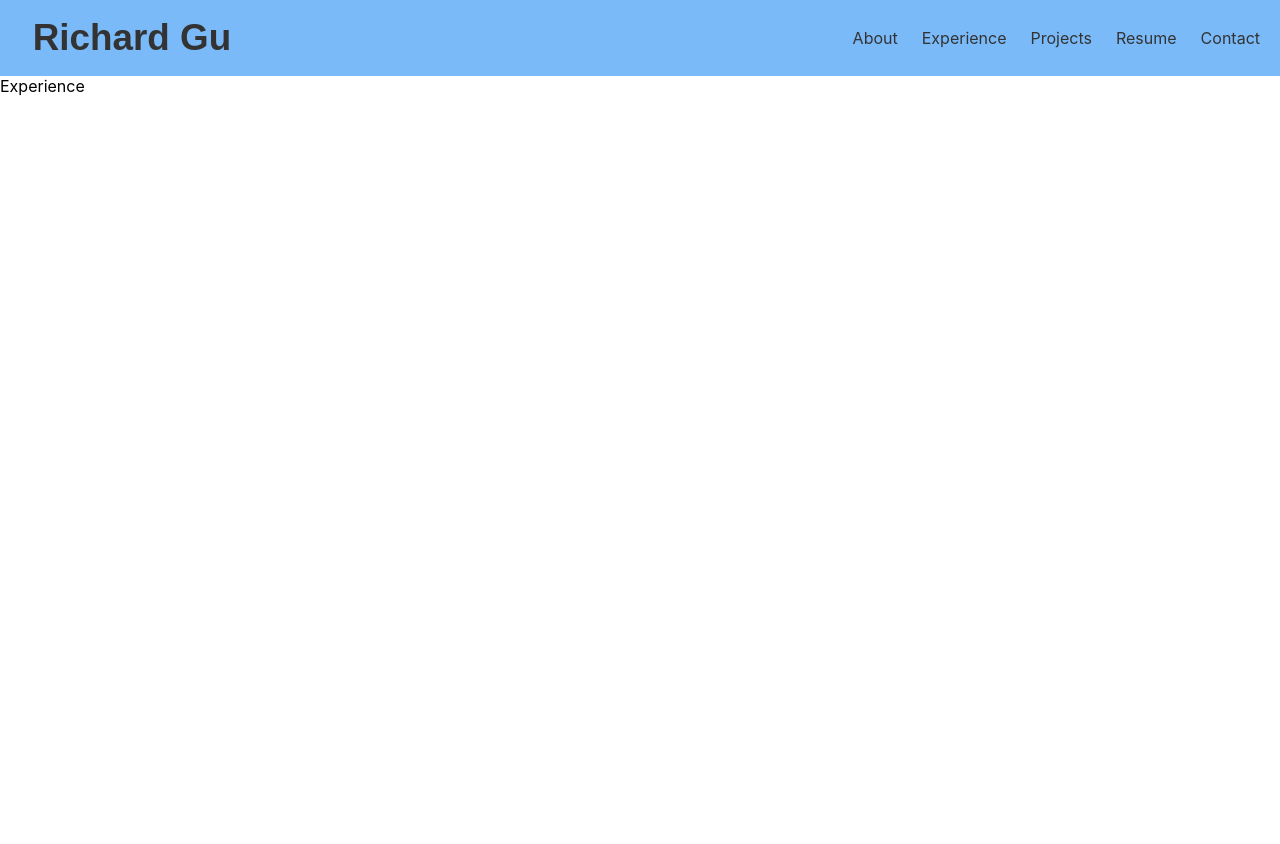
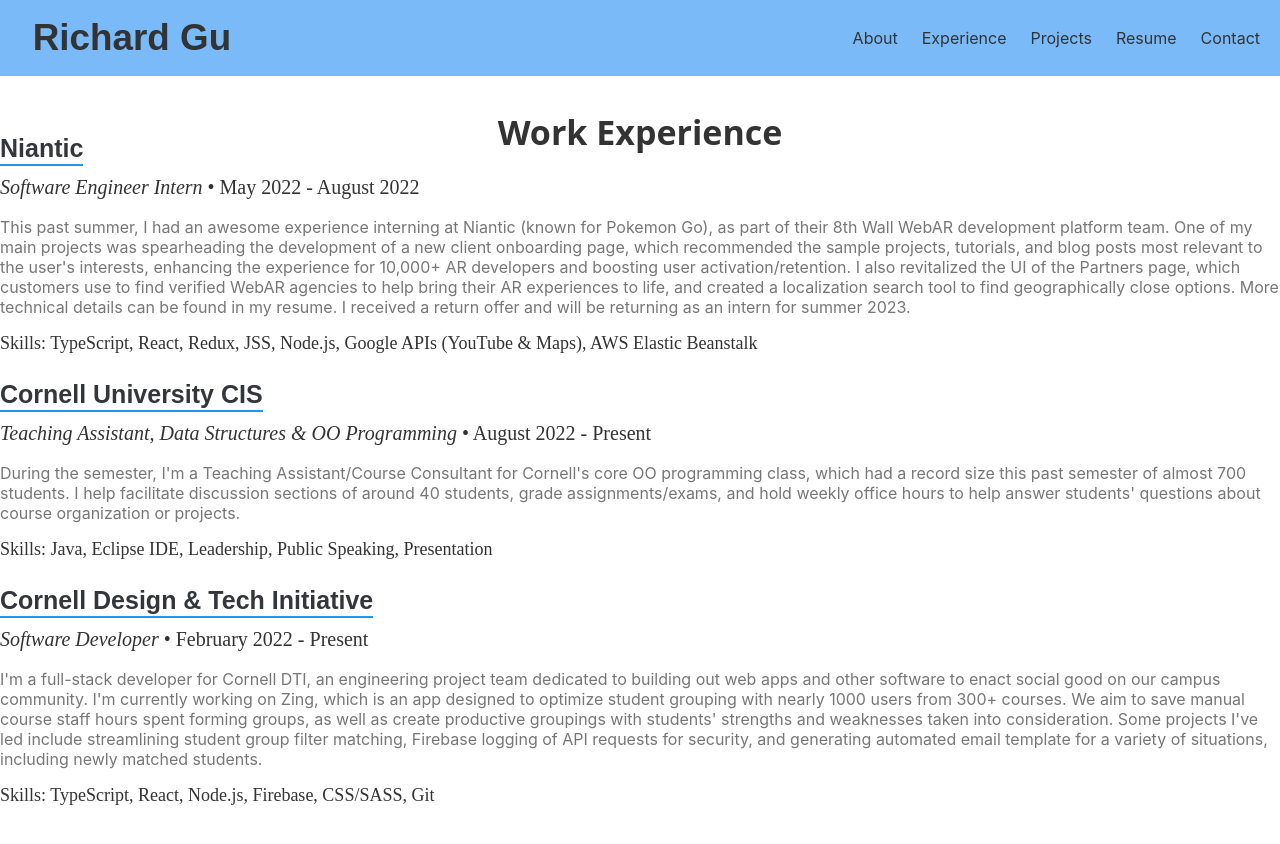
Before and after one commit to rgu0114/nexus, a React (Create React App) app: page /experience in a window 1280 px wide. Shown: the top 844 px of the page. Before the commit the page ends 800 px from the top, so only its background shows below. Built offline with nearby package versions, Linux system fonts and the light colour scheme.

Commit message:
Experiences page part 1

```diff
--- a/src/components/Contact.tsx
+++ b/src/components/Contact.tsx
@@ -6,11 +6,9 @@
     display: 'flex',
     flexDirection: 'column',
     marginTop: '2rem',
-    marginBottom: '2rem',
     paddingTop: '0.5rem',
     paddingLeft: '3rem',
     paddingRight: '3rem',
-    paddingBottom: '2.5rem',
     justifyContent: 'center',
     alignItems: 'center',
   },
--- a/src/components/Redirects.tsx
+++ b/src/components/Redirects.tsx
@@ -83,6 +83,15 @@
           >
             Resume
           </Button>
+
+          <Button
+            variant="contained"
+            color='primary'
+            className={classes.buttons}
+            href='/experience'
+          >
+            Work Experience
+          </Button>
         </ThemeProvider>
       </Stack>
 
--- a/src/pages/Experience.tsx
+++ b/src/pages/Experience.tsx
@@ -1,7 +1,116 @@
+import { blue } from '@mui/material/colors'
+import {createUseStyles} from 'react-jss'
+
+const useStyles = createUseStyles({
+  body: {
+    flexDirection: 'column',
+    margin: '3rem 0 1rem 0',
+    color: '#777',
+  },
+  experience: {
+    marginBottom: '2rem',
+  },
+  sectionHeader: {
+    display: 'flex',
+    lineHeight: '16px',
+    textAlign: 'center',
+    color: '#333',
+    font: '700 2.125rem/2.75rem "Open Sans", sans-serif',
+    justifyContent: 'center',
+    whiteSpace: 'nowrap'
+  },
+  companyName: {
+    width: 'fit-content',
+    lineHeight: '16px',
+    textAlign: 'center',
+    color: '#33363B',
+    font: '600 25px/30px opensans-bold, sans-serif',
+    justifyContent: 'center',
+    whiteSpace: 'nowrap',
+    borderBottom: `2px solid ${blue[500]}`,
+    paddingBottom: '0.5rem'
+  },
+  role: {
+    font: '20px/24px librebaskerville-italic, serif',
+    color: '#333',
+    marginBottom: '18px',
+    marginTop: '9px',
+  },
+  skills: {
+    font: '18px librebaskerville-italic, serif',
+    color: '#333',
+    marginBottom: '1rem',
+    marginTop: '1rem',
+  }
+})
+
 const Experience = () => {
+  const classes = useStyles()
+
   return (
-    <div>
-      Experience
+    <div className={classes.body}>
+      <div className={classes.sectionHeader}> Work Experience </div>
+      <div className={classes.experience}>
+
+        <div className={classes.companyName}>
+          Niantic
+        </div>
+        <div className={classes.role}>
+          <span style={{fontStyle: 'italic'}}> Software Engineer Intern </span> • May 2022 - August 2022
+        </div>
+          This past summer, I had an awesome experience interning at Niantic (known for Pokemon Go), as
+          part of their 8th Wall WebAR development platform team. One of my main projects was spearheading the
+          development of a new client onboarding page, which recommended the sample projects, tutorials, and blog posts
+          most relevant to the user's interests, enhancing the experience for 10,000+ AR developers and boosting
+          user activation/retention. I also revitalized the UI of the Partners page, which customers use to find verified WebAR
+          agencies to help bring their AR experiences to life, and created a localization search tool to find
+          geographically close options. More technical details can be found in my resume. I received a return offer
+          and will be returning as an intern for summer 2023.
+        <div className={classes.skills}>
+          Skills: TypeScript, React, Redux, JSS, Node.js, Google APIs (YouTube & Maps), AWS Elastic Beanstalk
+        </div>
+      </div>
+
+      <div className={classes.experience}>
+        <div className={classes.companyName}>
+          Cornell University CIS
+        </div>
+        <div className={classes.role}>
+          <span style={{fontStyle: 'italic'}}> Teaching Assistant, Data Structures & OO Programming </span> • August 2022 - Present
+        </div>
+          During the semester, I'm a Teaching Assistant/Course Consultant for Cornell's core OO programming class, which had a record
+          size this past semester of almost 700 students. I help facilitate discussion sections of around 40 students, grade assignments/exams,
+          and hold weekly office hours to help answer students' questions about course organization or projects.
+        <div className={classes.skills}>
+          Skills: Java, Eclipse IDE, Leadership, Public Speaking, Presentation
+        </div>
+      </div>
+
+
+      <div className={classes.experience}>
+        <div className={classes.companyName}>
+          Cornell Design & Tech Initiative
+        </div>
+        <div className={classes.role}>
+          <span style={{fontStyle: 'italic'}}> Software Developer </span> • February 2022 - Present
+        </div>
+
+          I'm a full-stack developer for Cornell DTI, an engineering project team dedicated to building out web apps and other
+          software to enact social good on our campus community. I'm currently working on Zing, which is an app designed to optimize
+          student grouping with nearly 1000 users from 300+ courses. We aim to save manual course staff hours spent forming groups,
+          as well as create productive groupings with students' strengths and weaknesses taken into consideration. Some projects I've
+          led include streamlining student group filter matching, Firebase logging of API requests for security, and generating automated
+          email template for a variety of situations, including newly matched students.
+
+        <div className={classes.skills}>
+          Skills: TypeScript, React, Node.js, Firebase, CSS/SASS, Git
+        </div>
+
+        <div className={classes.companyName}>
+      </div>
+
+
+      </div>
     </div>
   )
 }
```
Also changed, not shown: public/images/niantic.jpg (added).
